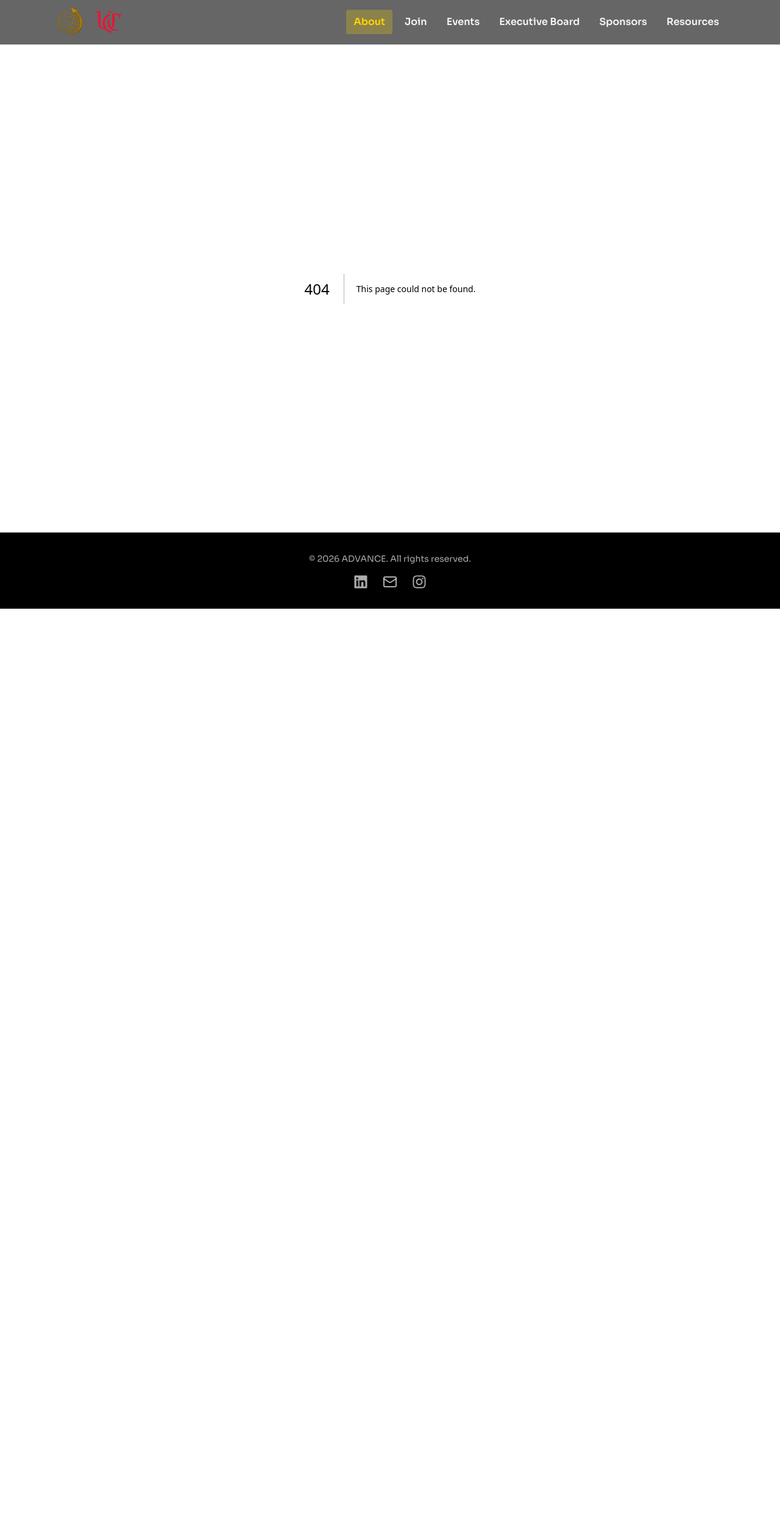
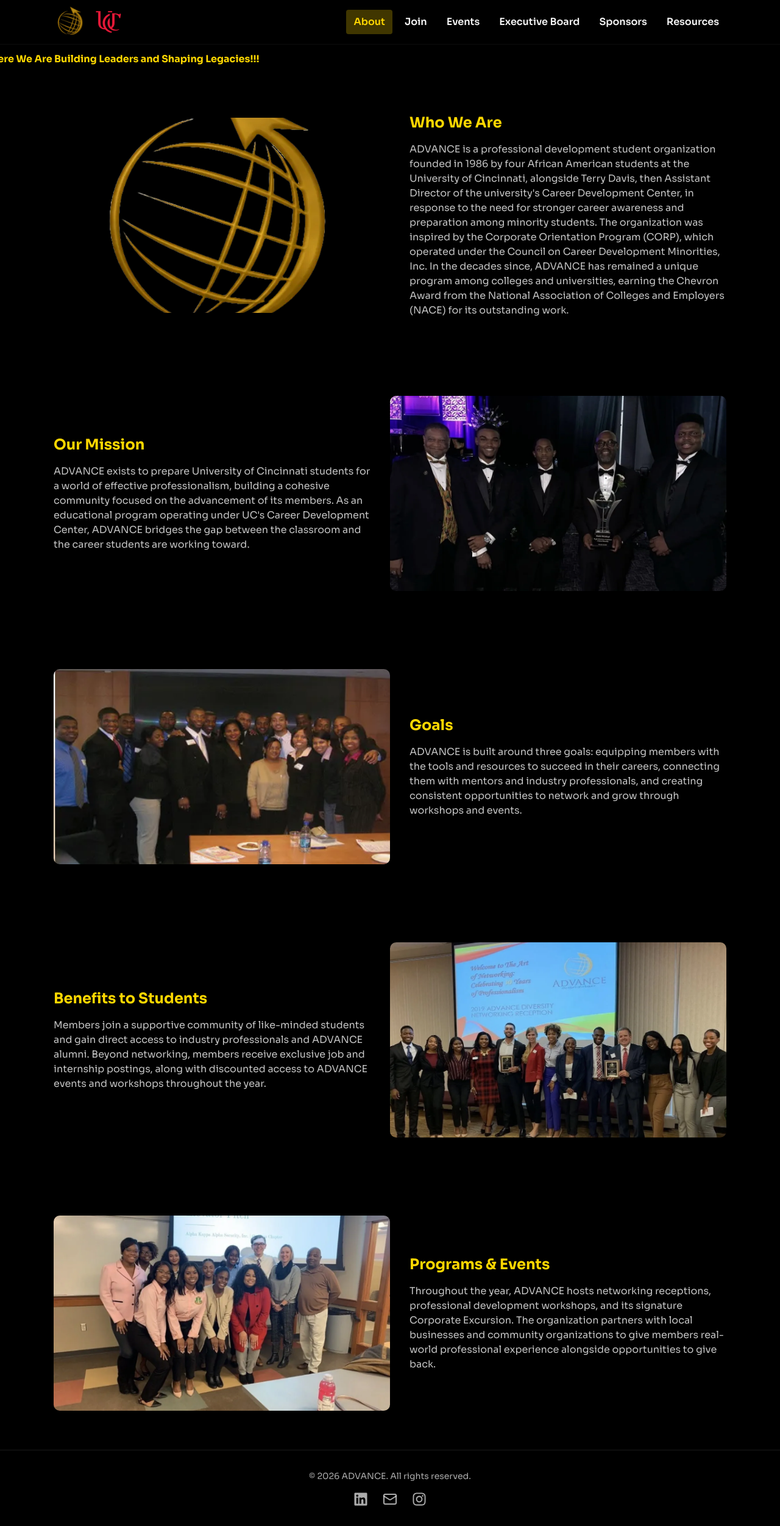
Before and after one commit to kadeisnextUp/ADVANCE-website, a Next.js app: page /about in a window 1280 px wide. Before the commit this address had no page. Shown: the whole page at 61% size. Before the commit the page ends 998 px from the top, so only its background shows below. Built offline with nearby package versions, Linux system fonts and the light colour scheme.

Commit message:
Add About page route

```diff
--- /dev/null
+++ b/app/about/page.tsx
@@ -0,0 +1,57 @@
+import type { Metadata } from 'next';
+import { PageBanner } from '@/components/layout/page-banner';
+import { AboutSection } from '@/components/about/about-section';
+
+export const metadata: Metadata = {
+  title: 'About | ADVANCE',
+  description:
+    "ADVANCE is a professional development student organization founded in 1986 by four African American students at the University of Cincinnati, alongside Terry Davis, then Assistant Director of the university's Career Development Center.",
+};
+
+export default function AboutPage() {
+  return (
+    <>
+      <PageBanner tagline="ADVANCE - Where We Are Building Leaders and Shaping Legacies!!!" />
+
+      <AboutSection
+        heading="Who We Are"
+        body="ADVANCE is a professional development student organization founded in 1986 by four African American students at the University of Cincinnati, alongside Terry Davis, then Assistant Director of the university's Career Development Center, in response to the need for stronger career awareness and preparation among minority students. The organization was inspired by the Corporate Orientation Program (CORP), which operated under the Council on Career Development Minorities, Inc. In the decades since, ADVANCE has remained a unique program among colleges and universities, earning the Chevron Award from the National Association of Colleges and Employers (NACE) for its outstanding work."
+        imageSrc="images/Logos/ADVANCE_new_logo.webp"
+        imageAlt="ADVANCE logo"
+        imageSide="left"
+      />
+
+      <AboutSection
+        heading="Our Mission"
+        body="ADVANCE exists to prepare University of Cincinnati students for a world of effective professionalism, building a cohesive community focused on the advancement of its members. As an educational program operating under UC's Career Development Center, ADVANCE bridges the gap between the classroom and the career students are working toward."
+        imageSrc="images/Old_Advance_Photos/Photo_from_ADVANCE_IG_1.webp"
+        imageAlt="The Men of Honor Gala 2024"
+        imageSide="right"
+      />
+
+      <AboutSection
+        heading="Goals"
+        body="ADVANCE is built around three goals: equipping members with the tools and resources to succeed in their careers, connecting them with mentors and industry professionals, and creating consistent opportunities to network and grow through workshops and events."
+        imageSrc="images/Old_Advance_Photos/Advance_20th_Annual_Report.webp"
+        imageAlt="ADVANCE 20th Annual Report"
+        imageSide="left"
+      />
+
+      <AboutSection
+        heading="Benefits to Students"
+        body="Members join a supportive community of like-minded students and gain direct access to industry professionals and ADVANCE alumni. Beyond networking, members receive exclusive job and internship postings, along with discounted access to ADVANCE events and workshops throughout the year."
+        imageSrc="images/Old_Advance_Photos/Photo_from_ADVANCE_IG_2.webp"
+        imageAlt="30th Annual ADVANCE Networking Reception"
+        imageSide="right"
+      />
+
+      <AboutSection
+        heading="Programs & Events"
+        body="Throughout the year, ADVANCE hosts networking receptions, professional development workshops, and its signature Corporate Excursion. The organization partners with local businesses and community organizations to give members real-world professional experience alongside opportunities to give back."
+        imageSrc="images/Old_Advance_Photos/Photo_from_ADVANCE_IG_3.webp"
+        imageAlt="Programs & Events"
+        imageSide="left"
+      />
+    </>
+  );
+}
```
